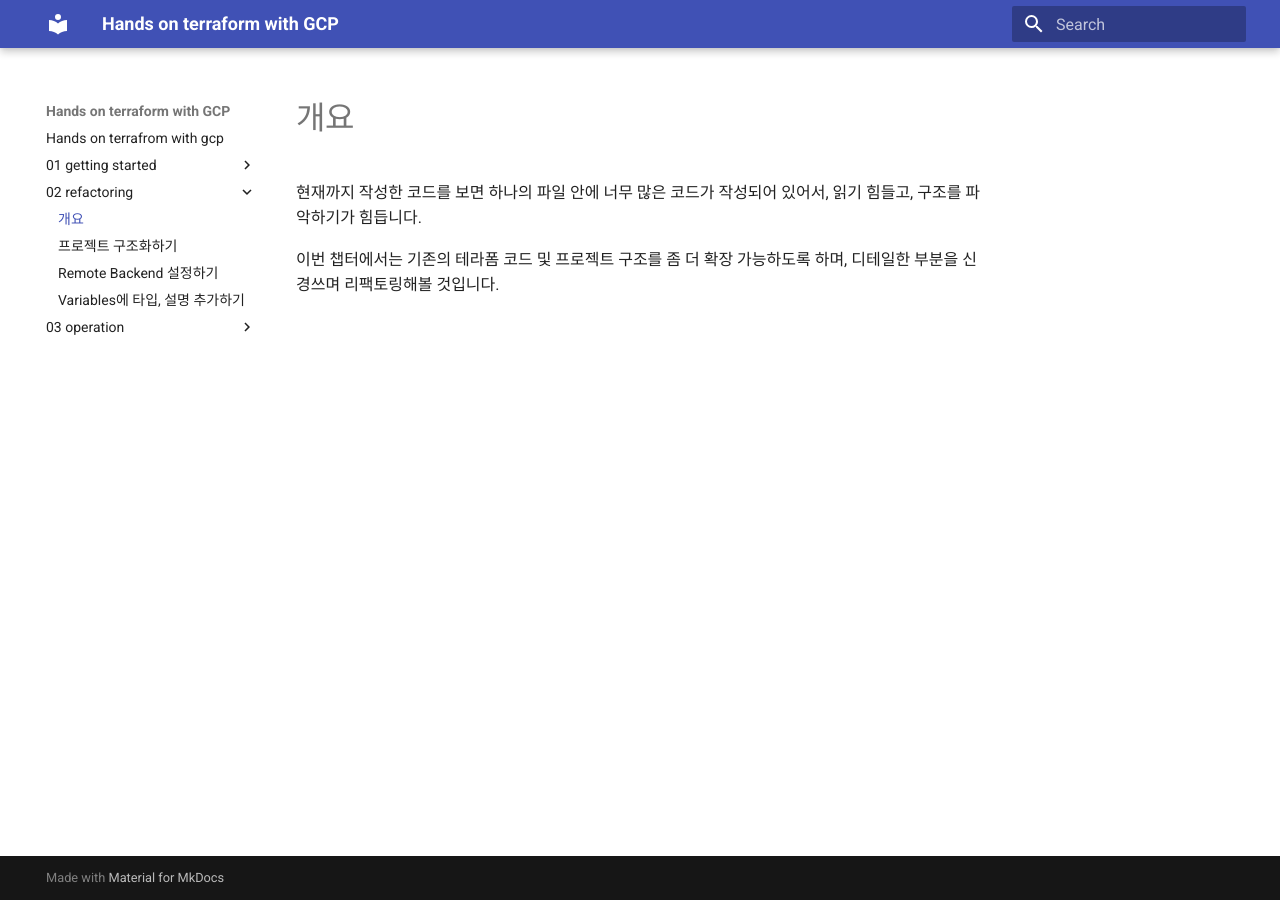
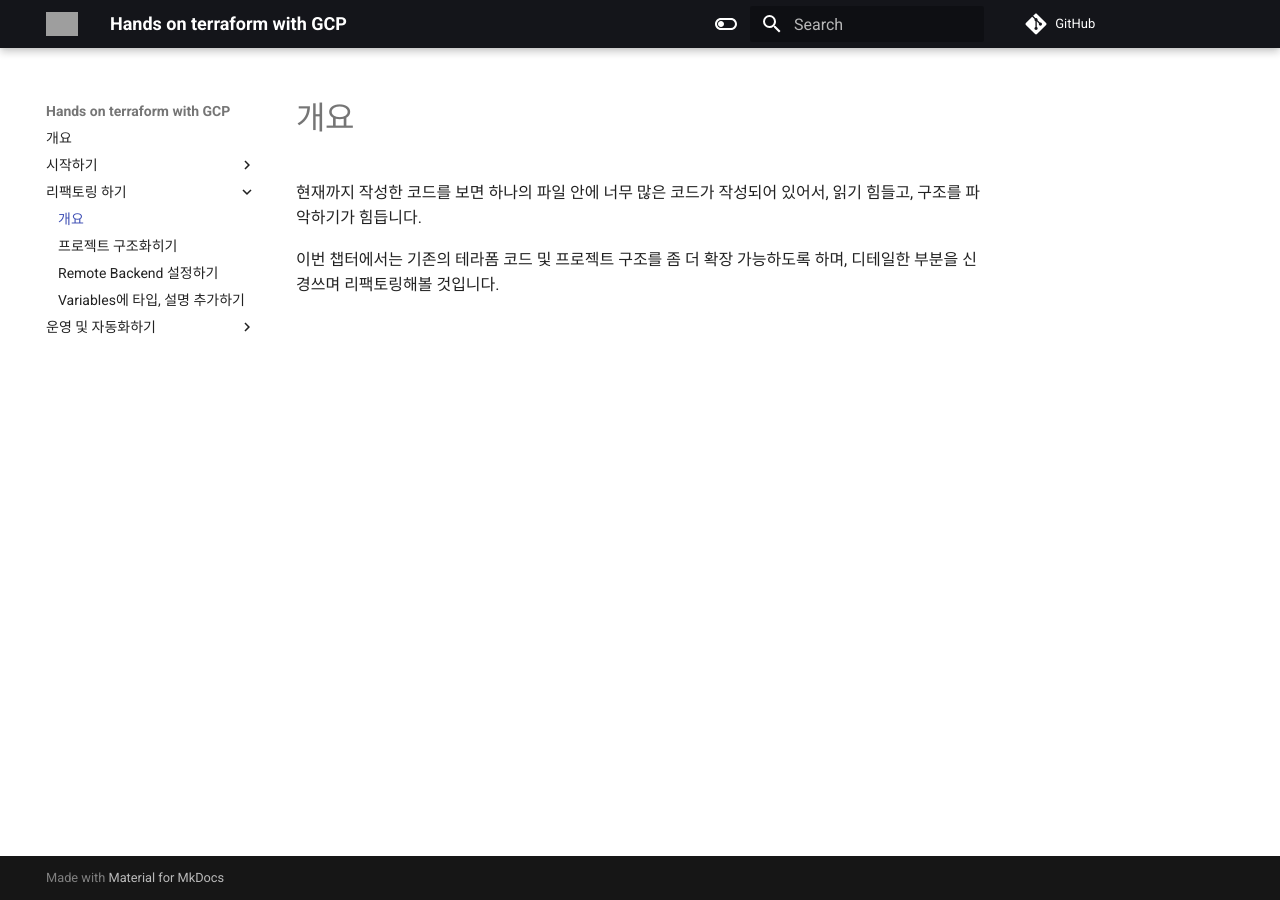
Before and after one commit to heumsi/hands-on-terraform-with-gcp, an MkDocs documentation site: the page built from docs/02-refactoring/00-overview.md, in a window 1280 px wide. Built offline with MkDocs 1.6.1 and Material for MkDocs 9.7.7, drawn with Linux system fonts in a browser that asks for light colours; comment, search, counter and statistics services are not loaded; grey boxes are pictures that could not be loaded.

Commit message:
mkdocs.yml: 설정을 전체적으로 수정한다

```diff
--- a/mkdocs.yml
+++ b/mkdocs.yml
@@ -1,4 +1,58 @@
 site_name: Hands on terraform with GCP
 
 theme:
+  logo: assets/logo.png
   name: material
+  palette:
+    # Palette toggle for light mode
+    - media: "(prefers-color-scheme: light)"
+      scheme: default
+      primary: black
+      toggle:
+        icon: material/toggle-switch-off-outline
+        name: Switch to light mode
+
+    # Palette toggle for dark mode
+    - media: "(prefers-color-scheme: dark)"
+      scheme: slate
+      primary: black
+      toggle:
+        icon: material/toggle-switch
+        name: Switch to dark mode
+
+repo_url: https://github.com/heumsi/hands-on-terraform-with-gcp
+
+markdown_extensions:
+  - pymdownx.highlight:
+      anchor_linenums: true
+  - pymdownx.inlinehilite
+  - pymdownx.snippets
+  - pymdownx.superfences
+  - admonition
+  - pymdownx.details
+
+nav:
+  - "개요": "00-overview"
+  - "시작하기":
+    - "개요": "01-getting-started/00-overview.md"
+    - "프로젝트 초기화하기": "01-getting-started/01-init-project.md"
+    - "VPC Network 생성하기": "01-getting-started/02-create-vpc-network.md"
+    - "Subnet Network 생성하기": "01-getting-started/03-create-subnet-network.md"
+    - "GCE 인스턴스 생성하기": "01-getting-started/04-create-gce.md"
+    - "External Static IP 생성하기": "01-getting-started/05-create-external-static-ip.md"
+    - "Firewall 생성하기": "01-getting-started/06-create-firewalls.md"
+    - "SSH로 접속하기": "01-getting-started/07-add-ssh-key.md"
+  - "리팩토링 하기":
+    - "개요": "02-refactoring/00-overview.md"
+    - "프로젝트 구조화히기": "02-refactoring/01-structure-project.md"
+    - "Remote Backend 설정하기": "02-refactoring/02-set-remote-backend.md"
+    - "Variables에 타입, 설명 추가하기": "02-refactoring/03-add-type-and-desc-to-variables.md"
+  - "운영 및 자동화하기":
+    - "개요": "03-operation/00-overview.md"
+    - "Git 기반":
+      - "개요": "03-operation/01-git-based/00-overview.md"
+      - ".gitignore 추가하기": "03-operation/01-git-based/01-add-gitignore.md"
+      - "코드 Valdiation 하기": "03-operation/01-git-based/02-validate-codes.md"
+      - "코드 Formatting 하기": "03-operation/01-git-based/03-format-codes.md"
+      - "코드 Linting 하기": "03-operation/01-git-based/04-lint-codes.md"
+      - "README.md 추가하기": "03-operation/01-git-based/05-add-readme.md"
```
